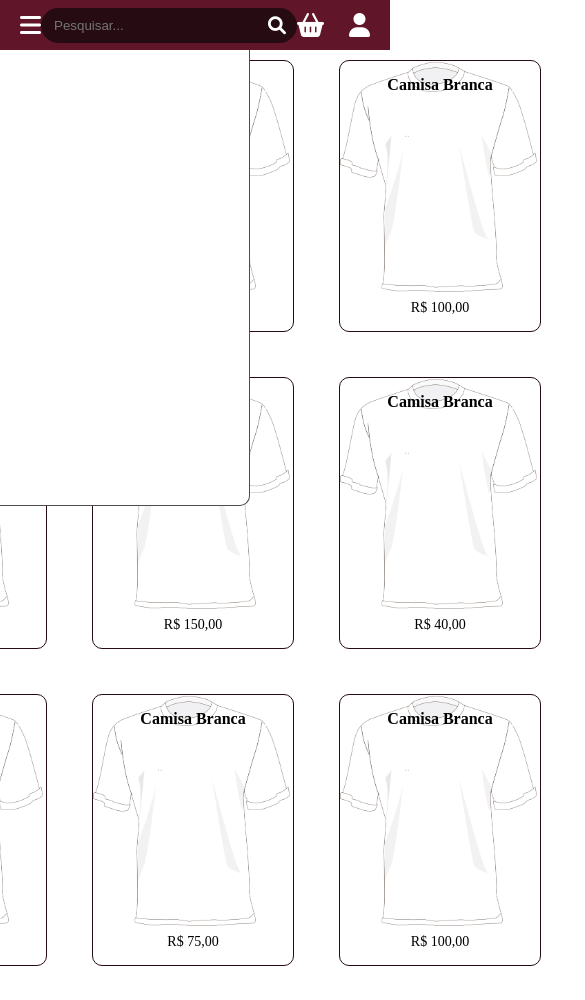
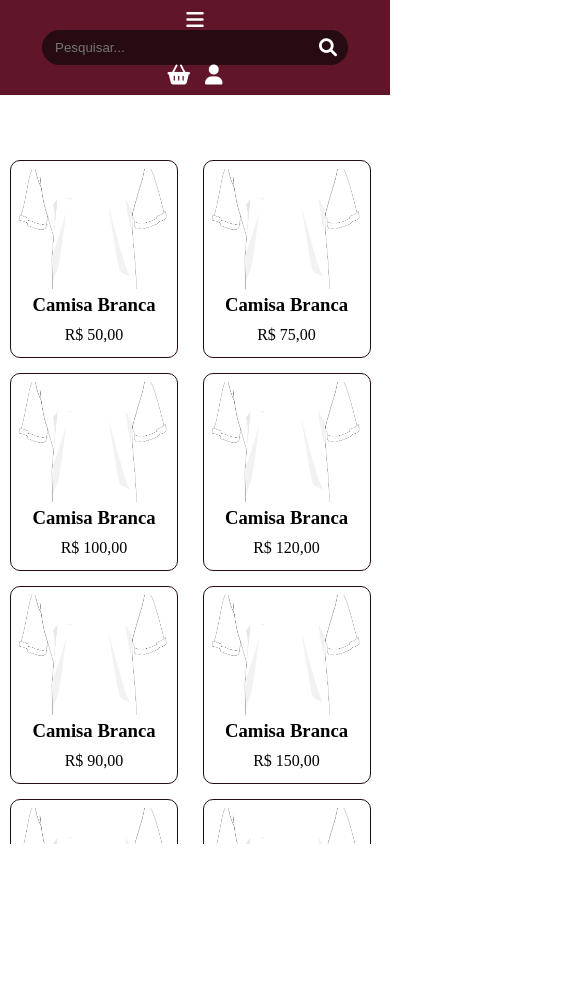
Before and after one commit to oViebrantz/TrabalhoHOW, a plain HTML site: page index.html in a window 390 px wide. Shown: the top 1000 px of the page, 585 px wide, since content can reach past the window. After the commit the page ends 844 px from the top, so only its background shows below. Drawn offline with Linux system fonts and the light colour scheme.

Commit message:
Update styles.css

```diff
--- a/styles/styles.css
+++ b/styles/styles.css
@@ -1,6 +1,8 @@
 html, body {
-    height: 100%; /* Garante que o body ocupe toda a altura da página */
+    height: 100%;
     margin: 0;
+    padding: 0;
+    overflow-x: hidden; /* Evita rolagem horizontal */
 }
 
 body {
@@ -33,7 +35,7 @@ body {
     border-right: 1px solid #4f4e4e;
     border-bottom: 1px solid #4f4e4e;
     position: fixed;
-    top: 0;
+    top: 50px; /* Ajustado para não cobrir a barra superior */
     left: 0;
     padding: 20px;
     z-index: 100;
@@ -45,65 +47,49 @@ body {
     justify-content: center;
     gap: 20px;
     padding: 80px 20px 20px 280px; /* Ajuste para não cobrir filtros e barra superior */
-    flex-grow: 1; /* Faz com que a área de produtos cresça para preencher o restante da altura */
+    flex-grow: 1;
 }
 
 .produtos {
     display: grid;
-    grid-template-columns: repeat(4, 1fr); /* 4 colunas por linha */
-    gap: 45px; /* Espaçamento entre os produtos */
+    grid-template-columns: repeat(auto-fit, minmax(180px, 1fr)); /* Ajustável conforme a tela */
+    gap: 20px;
+    width: 100%;
     max-width: 800px;
-    margin-top: -20px;
 }
 
 .produto {
     position: relative;
-    transform: translateX(-80px);
-    width: 180px;
+    width: 100%;
+    max-width: 180px;
     height: 250px;
     border: 1px solid #260b12;
     border-radius: 10px;
     background-color: white;
     text-align: center;
     display: flex;
-    flex-direction: column; /* Alteração: empilha os itens verticalmente */
-    justify-content: space-between; /* Distribui os itens de forma equitativa */
-    padding: 10px; /* Adiciona um pouco de espaço interno */
+    flex-direction: column;
+    justify-content: space-between;
+    padding: 10px;
     overflow: hidden;
 }
 
-.produto:hover{
+.produto:hover {
     background-color: #ebe8e8;
 }
 
 .produto img {
-    position: absolute;
-    top: 0;
-    left: 0;
     width: 100%;
-    height: -100px;
+    height: 120px;
     object-fit: cover;
-    z-index: 1;
 }
 
 .produto h3, .produto p {
-    position: relative;
-    z-index: 2;
     color: black;
-    margin: 5px 0; /* Adiciona espaçamento entre os elementos de texto */
-}
-
-.produto h3 {
-    font-size: 16px;
-    margin-bottom: 10px; /* Ajuste no espaçamento entre o título e a descrição */
-}
-
-.produto p {
-    font-size: 14px;
+    margin: 5px 0;
 }
 
 .barra-baixo {
-    position: relative;
     background-color: #611529;
     width: 100%;
     height: 50px;
@@ -116,39 +102,6 @@ body {
     padding: 0 20px;
     box-sizing: border-box;
 }
-
-
-.quadrado {
-    width: 200px;
-    height: 280px;
-    background-color: #611529;
-    position: absolute;
-    top: 50px;
-    left: 0;
-    box-shadow: 0 4px 10px rgba(0, 0, 0, 0.2);
-    opacity: 0;
-    transform: translateY(-20px);
-    transition: opacity 0.4s ease, transform 0.4s ease;
-    pointer-events: none;
-    border-bottom-right-radius: 10px;
-    z-index: 200;
-}
-
-
-.quadrado.aberto {
-    opacity: 1;
-    transform: translateY(0);
-    pointer-events: auto;
-}
-
-
-.quadrado.fechar {
-    opacity: 0;
-    transform: translateY(-20px);
-    pointer-events: none;
-}
-
-
 
 .icons-right {
     display: flex;
@@ -163,31 +116,9 @@ body {
     transition: color 0.3s ease, transform 0.3s ease;
 }
 
-
 .fa-bars:hover, .fa-basket-shopping:hover, .fa-user:hover {
     color: #a19f9f;
     transform: scale(1.2);
-}
-
-.cate {
-    height: 25px;
-    border-bottom: 1px solid #260b12;
-}
-
-.fa-shirt {
-    font-size: 15px;
-    cursor: pointer;
-    color: white;
-    display: block;
-    padding-right: 10px;
-    margin: 10px auto;
-}
-
-.fa-shirt:hover {
-    font-size: 15px;
-    color: #a19f9f;
-    display: block;
-    margin: 10px auto;
 }
 
 .search-bar {
@@ -219,3 +150,55 @@ body {
 .search-bar i {
     font-size: 18px;
 }
+
+/* ----------- Estilos para dispositivos móveis ----------- */
+@media (max-width: 768px) {
+    .filtros {
+        width: 100%;
+        height: auto;
+        position: relative;
+        top: 50px;
+        left: 0;
+        border-right: none;
+        border-bottom: 2px solid #4f4e4e;
+        border-bottom-right-radius: 0;
+        padding: 10px;
+    }
+
+    .produtos-container {
+        padding: 120px 10px 10px 10px; /* Ajuste de espaçamento */
+    }
+
+    .produtos {
+        grid-template-columns: repeat(auto-fit, minmax(150px, 1fr));
+        gap: 15px;
+    }
+
+    .produto {
+        max-width: 150px;
+        height: auto;
+        padding: 8px;
+    }
+
+    .barra-cima {
+        flex-direction: column;
+        height: auto;
+        padding: 10px;
+    }
+
+    .icons-right {
+        gap: 15px;
+    }
+
+    .search-bar {
+        width: 80%;
+    }
+
+    .fa-bars, .fa-basket-shopping, .fa-user {
+        font-size: 20px;
+    }
+
+    .barra-baixo {
+        font-size: 8px;
+    }
+}
```
